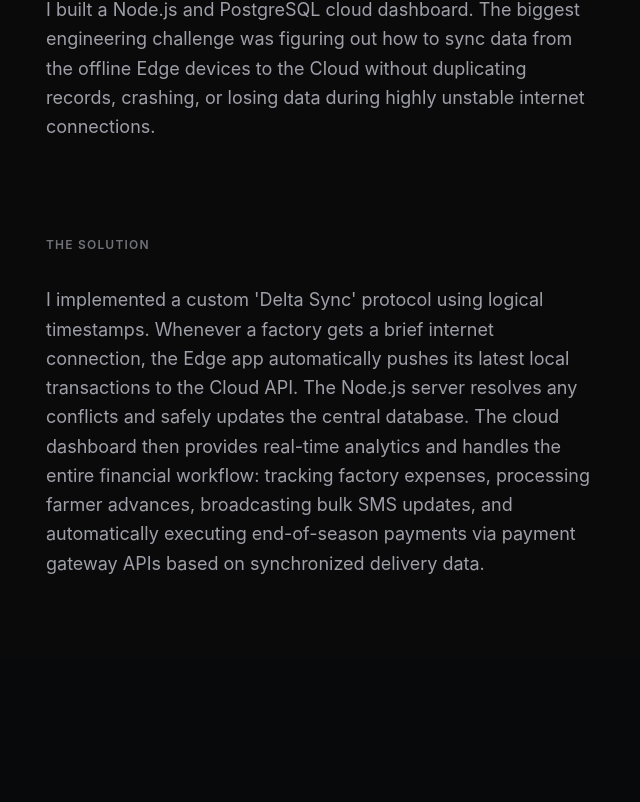
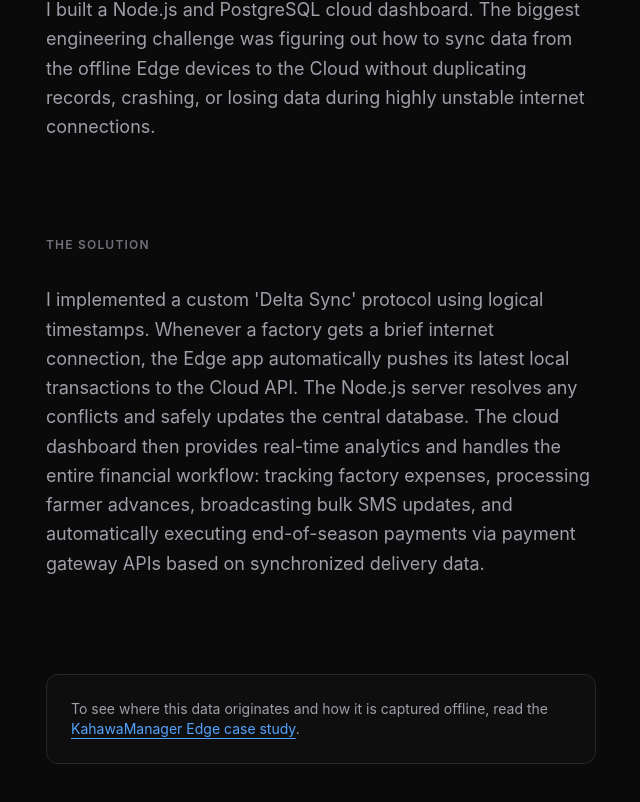
Before and after one commit to Ian-Kimani/Ian-Portfolio, a React (Vite) app: page /case-study/kahawamanager-cloud in a window 1280 px wide. Shown: the part 1359-2161 px from the top of the page, without its empty margins (170-810 px from the left). Before the commit the page ends 2017 px from the top, so only its background shows below. Built offline with nearby package versions, Linux system fonts and the light colour scheme.

Commit message:
improve portfolio SEO structure

```diff
--- a/src/components/Hero.jsx
+++ b/src/components/Hero.jsx
@@ -21,16 +21,16 @@ function Hero() {
 
       <div className="relative mx-auto w-full max-w-6xl pt-20">
         <div className="max-w-4xl">
-          <motion.p
+          <motion.h1
             initial={{ opacity: 0, y: 10 }}
             animate={{ opacity: 1, y: 0 }}
             transition={{ duration: 0.5 }}
             className="mb-8 flex items-center gap-3 text-xs font-semibold uppercase tracking-[0.2em] text-zinc-500"
           >
             Software Engineer
-          </motion.p>
+          </motion.h1>
 
-          <motion.h1
+          <motion.p
             initial={{ opacity: 0, y: 10 }}
             animate={{ opacity: 1, y: 0 }}
             transition={{ duration: 0.5, delay: 0.1 }}
@@ -39,7 +39,7 @@ function Hero() {
             <span className="text-zinc-100">I build</span>
             <br />
             <span className="text-zinc-600">systems that work.</span>
-          </motion.h1>
+          </motion.p>
 
           <motion.p
             initial={{ opacity: 0, y: 10 }}
--- a/src/data/projects.js
+++ b/src/data/projects.js
@@ -9,6 +9,7 @@ const projects = [
     stack: ["React", "Node.js", "Express", "PostgreSQL", "Prisma"],
     image: "/images/miliqo.png",
     altText: "Miliqo rental management dashboard showing property and rent collection data",
+    seoTitle: "Miliqo | Property Management SaaS Case Study | Ian Kimani",
     status: "Live",
     caseStudy: {
       problem: "Landlords and property managers struggle to manage multiple properties, tenants, and utility bills. Calculating individual electricity and water bills based on varying meter readings is error-prone. Keeping track of partial payments, floating balances, and tenant communication requires constant context-switching across different tools.",
@@ -26,7 +27,13 @@ const projects = [
     stack: ["Python", "Tkinter", "PostgreSQL/SQLite", "PySerial"],
     image: "/images/kahawa_manager_edge.png",
     altText: "KahawaManager Edge desktop interface showing hardware integration and coffee weighing data",
+    seoTitle: "KahawaManager Edge | Offline Desktop & Hardware Integration | Ian Kimani",
     status: "In development",
+    related: {
+      slug: "kahawamanager-cloud",
+      text: "To see how this local data is synchronized to the central office, read the",
+      linkText: "KahawaManager Cloud case study"
+    },
     caseStudy: {
       problem: "Rural coffee factories often have no internet and face frequent power outages. Using cloud software is impossible, and recording thousands of farmers' coffee deliveries on paper leads to massive delays, calculation errors, and fraud at the weighing station.",
       architecture: "I built an offline-first Desktop application using Python and CustomTkinter, connected to a local database that never loses data. The most critical engineering feature is the hardware integration: I used the `PySerial` library to connect the software directly to industrial digital weighing scales via USB/COM ports, alongside a background threading system to keep the user interface fast.",
@@ -43,7 +50,13 @@ const projects = [
     stack: ["React", "Node.js", "PostgreSQL", "Delta Sync"],
     image: "/images/kahawa_manager_cloud.png",
     altText: "KahawaManager Cloud dashboard displaying distributed analytics and farmer financial records",
+    seoTitle: "KahawaManager Cloud | Offline-First Sync Architecture | Ian Kimani",
     status: "In development",
+    related: {
+      slug: "kahawamanager-edge",
+      text: "To see where this data originates and how it is captured offline, read the",
+      linkText: "KahawaManager Edge case study"
+    },
     caseStudy: {
       problem: "While the Edge app works perfectly at the local factory level, society chairmen and factory managers need to monitor daily yields, track performance, and process financial payouts for thousands of farmers across multiple disconnected factories from a central office.",
       architecture: "I built a Node.js and PostgreSQL cloud dashboard. The biggest engineering challenge was figuring out how to sync data from the offline Edge devices to the Cloud without duplicating records, crashing, or losing data during highly unstable internet connections.",
--- a/src/pages/CaseStudy.jsx
+++ b/src/pages/CaseStudy.jsx
@@ -26,7 +26,7 @@ function CaseStudy() {
   return (
     <>
       <SEO
-        title={`${project.title} | Case Study | Ian Kimani`}
+        title={project.seoTitle || `${project.title} | Case Study | Ian Kimani`}
         description={project.caseStudy.problem.substring(0, 150) + "..."}
         url={`https://iankimani.me/case-study/${slug}`}
         type="article"
@@ -76,6 +76,17 @@ function CaseStudy() {
                 {project.caseStudy.solution}
               </p>
             </section>
+
+            {project.related && (
+              <div className="mt-8 rounded-xl border border-zinc-800 bg-zinc-900/30 p-6">
+                <p className="text-sm text-zinc-400">
+                  {project.related.text}{" "}
+                  <Link to={`/case-study/${project.related.slug}`} className="text-blue-400 hover:text-blue-300 underline underline-offset-4">
+                    {project.related.linkText}
+                  </Link>.
+                </p>
+              </div>
+            )}
           </div>
 
           <aside>
--- a/src/sections/About.jsx
+++ b/src/sections/About.jsx
@@ -17,7 +17,7 @@ function About() {
             >
               <img
                 src="/images/profile.png"
-                alt="Portrait of Ian Wabacha"
+                alt="Portrait of Ian Kimani"
                 className="w-full object-cover transition-opacity duration-500"
                 loading="lazy"
               />
```
